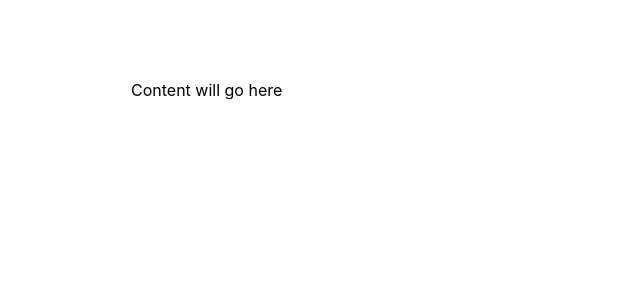
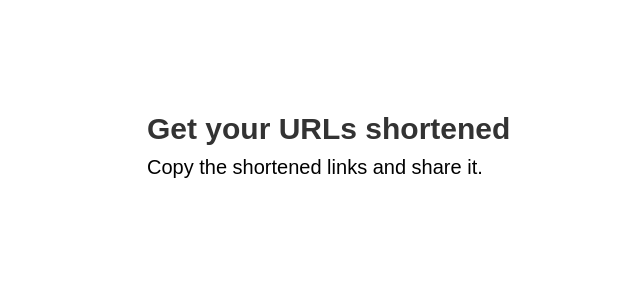
Before and after one commit to dessHub/url-shortener, a Next.js app: page / in a window 1280 px wide. Shown: the top 300 px of the page, without its empty margins (189-829 px from the left). Built offline with nearby package versions, Linux system fonts and the light colour scheme.

Commit message:
Design header

```diff
--- /dev/null
+++ b/components/Header.component.tsx
@@ -0,0 +1,14 @@
+import type { NextPage } from 'next';
+import Styled from '@/components/Header.styled';
+
+const HeaderComponent: NextPage = () => {
+    return (
+
+        <Styled.Container>
+            <Styled.Header mb={10}>Get your URLs shortened</Styled.Header>
+            <Styled.SubHeader>Copy the shortened links and share it.</Styled.SubHeader>
+        </Styled.Container>
+    )
+}
+
+export default HeaderComponent;
--- /dev/null
+++ b/components/Header.styled.tsx
@@ -0,0 +1,27 @@
+import styled from 'styled-components';
+import { Breakpoints, Colors } from '@/ui/index';
+import helpers from '@/helpers/ui';
+import { Typography } from '@/ui';
+
+const Styled = {
+  Container: styled.div`
+    padding: 2rem 1rem;
+  `,
+  Header: styled.div`
+    font-weight: 600;
+    font-family: ${Typography.fontPrimary};
+    font-size: 30px;
+    color: ${Colors.text};
+
+    ${helpers}
+  `,
+  SubHeader: styled.div`
+    font-weight: 200;
+    font-family: ${Typography.fontPrimary};
+    font-size: 20px;
+
+    ${helpers}
+  `,
+};
+
+export default Styled;
--- a/pages/index.tsx
+++ b/pages/index.tsx
@@ -1,9 +1,12 @@
 import type { NextPage } from 'next'
 import Styled from '@/components/pages/HomePage.styled';
+import Header from '@/components/Header.component';
 
 const Home: NextPage = () => {
   return (
-    <Styled.Container>Content will go here</Styled.Container>
+    <Styled.Container>
+      <Header />
+    </Styled.Container>
   )
 }
 
```
